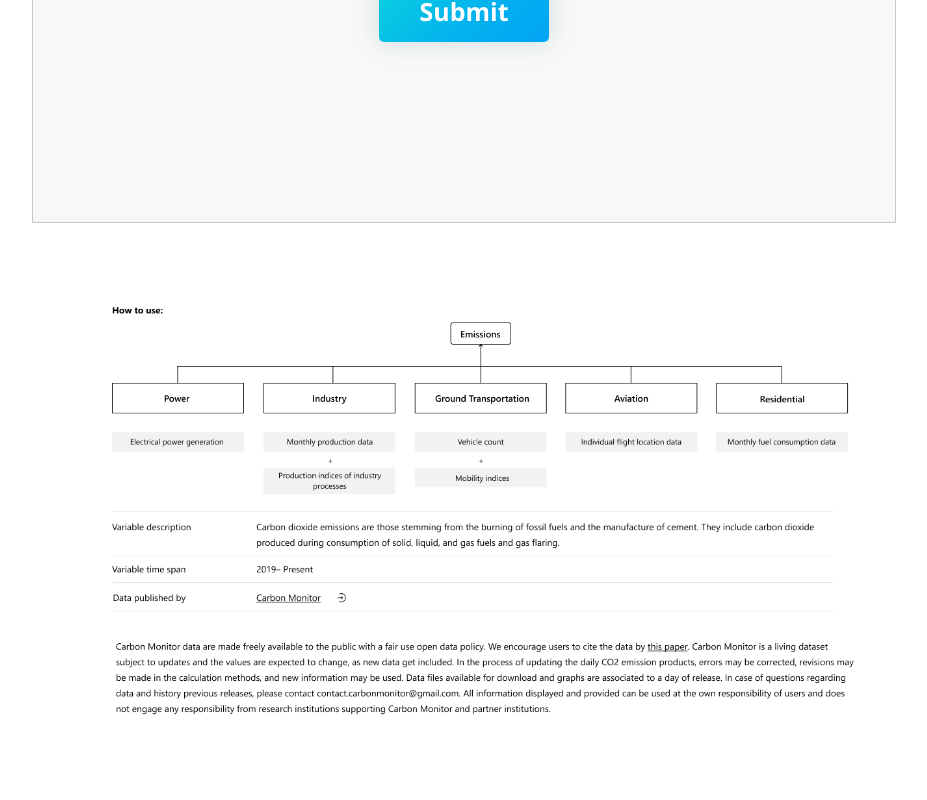
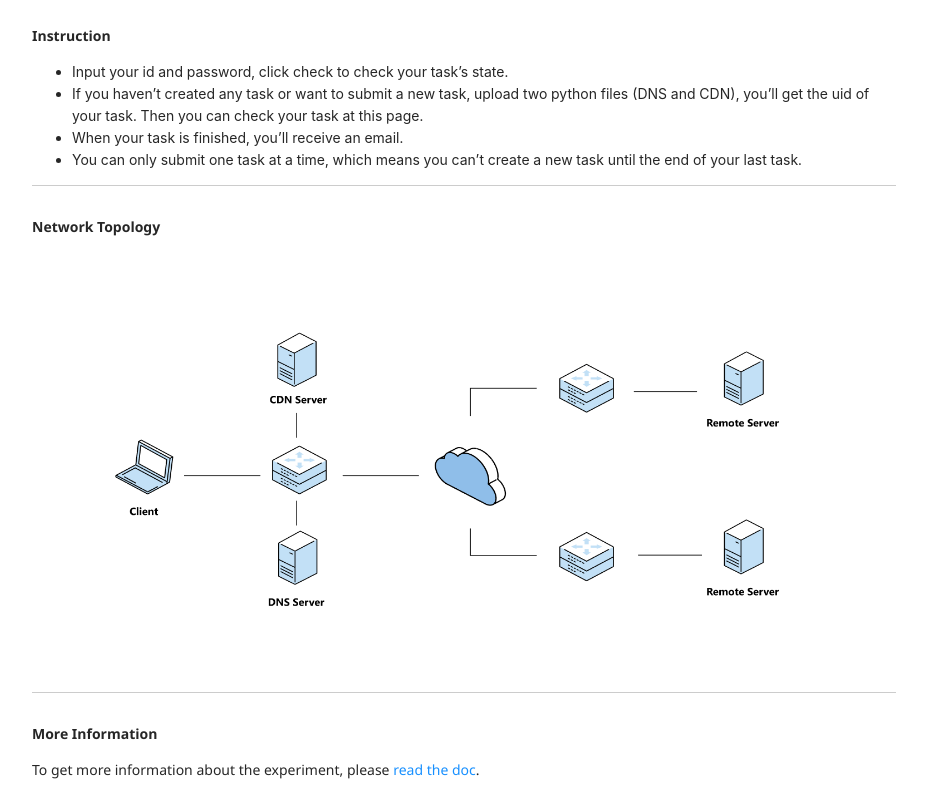
Before and after one commit to OpenNetLab/onl-horizon-edu, a React (Create React App) app in the folder web/: page /create in a window 1280 px wide. Shown: the part 920-1720 px from the top of the page, without its empty margins (176-1103 px from the left). Built offline with nearby package versions, Linux system fonts and the light colour scheme.

Commit message:
sync for onsite

```diff
--- a/web/src/App.js
+++ b/web/src/App.js
@@ -17,10 +17,11 @@ function App() {
       <Header />
       <div className="body-container">
         <div className="content">
-          <p className="title">Lorem Ipsum</p>
+          <p className="title">CDN Experiment for NJU</p>
           <div className="line"></div>
           <p className="description bold">Dashboard update schedule</p>
           <p className="description">Effective May 2021, Microsoft Research Lab – Asia updates its dashboard the first week of every month.</p>
+          <br />
           <BrowserRouter>
             <Route exact path="/" component={Check} />
             <Route exact path="/result" component={CheckResult} />
@@ -29,7 +30,29 @@ function App() {
             <Route exact path="/submitSul" component={SubmitSuf} />
             <Route exact path="/submitFail" component={SubmitFail} />
           </BrowserRouter>
-          <img className="tac" alt="img" src={tacNote} />
+          <br />
+          <br />
+          <p className="description bold">Instruction</p>
+          <ul>
+            <li>
+              Input your id and password, click check to check your task’s state.
+            </li>
+            <li>
+              If you haven’t created any task or want to submit a new task, upload two python files (DNS and CDN), you’ll get the uid of your task. Then you can check your task at this page.
+            </li>
+            <li>
+              When your task is finished, you’ll receive an email.
+            </li>
+            <li>
+              You can only submit one task at a time, which means you can’t create a new task until the end of your last task.
+            </li>
+          </ul>
+          <div className="line-gray"></div>
+          <p className="description bold">Network Topology</p>
+          <img src={tacNote} className="tac"/>
+          <div className="line-gray"></div>
+          <p className="description bold">More Information</p>
+          <p className="description">To get more information about the experiment, please <a href="https://onledustroage.blob.core.windows.net/nju/intro.txt?sp=r&st=2021-04-14T08:21:34Z&se=2021-04-21T16:21:34Z&spr=https&sv=2020-02-10&sr=b&sig=%2FP4yNAlEtFeOWZPvMFmFU%2BHsKLaUAnOXNCZ3UMWjRCI%3D" target="_blank">read the doc</a>.</p>
         </div>
       </div>
       <Footer />
--- a/web/src/pages/check/Check.js
+++ b/web/src/pages/check/Check.js
@@ -11,7 +11,7 @@ export default function Check (props) {
     localStorage.setItem("userId", userId);
     localStorage.setItem("password", password);
     console.log(localStorage);
-    axios.get("http://edu.opennetlab.org/getTask", {
+    axios.get("https://edu.opennetlab.org/getTask", {
       params: {
         userId: userId,
         key: password,
--- a/web/src/pages/check/CheckResult.js
+++ b/web/src/pages/check/CheckResult.js
@@ -1,15 +1,23 @@
-import React, {useState} from "react";
+import React, {useState, useEffect} from "react";
 import { useHistory } from "react-router-dom";
 import "../../styles/result.css";
 import axios from "axios";
 import {message} from "antd";
 
 export default function CheckResult () {
-  const [isCreateStatus, setIsCreateStatus] = useState(0);
+  const [isCreateStatus, setIsCreateStatus] = useState(false);
   const history = useHistory();
 
+  useEffect(() => {
+    if (localStorage.getItem("status") == 1 || localStorage.getItem("status") == 2) {
+      setIsCreateStatus(false);
+    } else {
+      setIsCreateStatus(true);
+    }
+  })
+
   function handleRefresh () {
-    axios.get("http://edu.opennetlab.org/getTask", {
+    axios.get("https://edu.opennetlab.org/getTask", {
       params: {
         userId: localStorage.getItem("userId"),
         key: localStorage.getItem("password"),
@@ -28,7 +36,7 @@ export default function CheckResult () {
         localStorage.setItem("submitTime", res.data.upload_time);
         localStorage.setItem("uid", res.data.uid);
         localStorage.setItem("status", res.data.status);
-        setIsCreateStatus(localStorage.getItem("status"));
+        // setIsCreateStatus(localStorage.getItem("status"));
         history.push("/result");
         // localStorage.clear();
         message.success("Refresh succeed !");
@@ -41,13 +49,13 @@ export default function CheckResult () {
   }
 
   function handleCreateNew () {
-    if (isCreateStatus ===1 || isCreateStatus === 2) {
+    if (isCreateStatus == false) {
       message.warn("You can not create new task on this status !");
       return;
+    } else {
+      message.success("You can create new task on this status !");
+      history.push("/create");
     }
-    message.success("You can create new task on this status !");
-    history.push("/create");
-
   }
 
   return (
--- a/web/src/pages/create/createNew.js
+++ b/web/src/pages/create/createNew.js
@@ -14,7 +14,7 @@ export default function CreateNew () {
     formData.append("userId", localStorage.getItem("userId"));
     formData.append("key", localStorage.getItem("password"));
     console.log(formData);
-    axios.post("http://edu.opennetlab.org/upload", formData, {
+    axios.post("https://edu.opennetlab.org/upload", formData, {
       headers: {
         "Content-Type": "multipart/form-data",
       }
--- a/web/src/styles/home.css
+++ b/web/src/styles/home.css
@@ -33,8 +33,13 @@
 	margin-bottom: 30px;
 }
 
+.line-gray {
+	border-bottom: 1px solid rgba(0, 0, 0, 0.2);
+	margin-bottom: 30px;
+}
+
 .checkbox {
-	padding: 180px 0px;
+	padding: 48px 0px;
 	background: #F8F8F8;
 	display: flex;
 	flex-direction: column;
@@ -72,6 +77,6 @@ input {
 }
 
 .tac {
-	width: 86%;
-	margin: 80px;
+	width: 80%;
+	margin: 9%;
 }
```
Also changed, not shown: web/src/assets/TecNotes.png.
